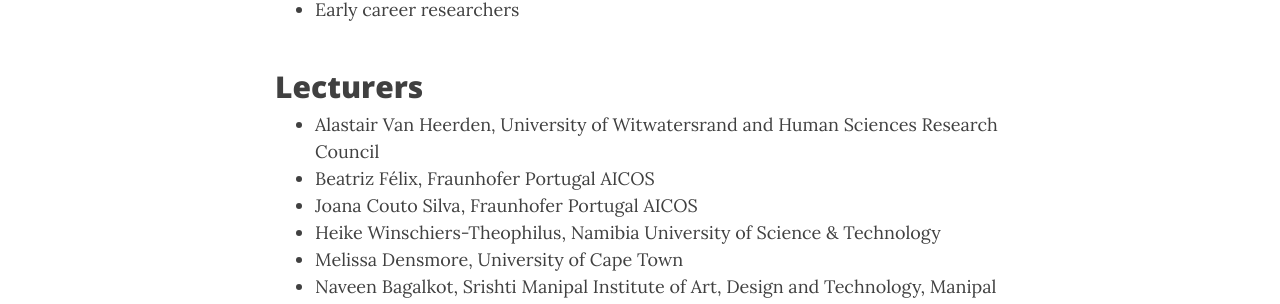
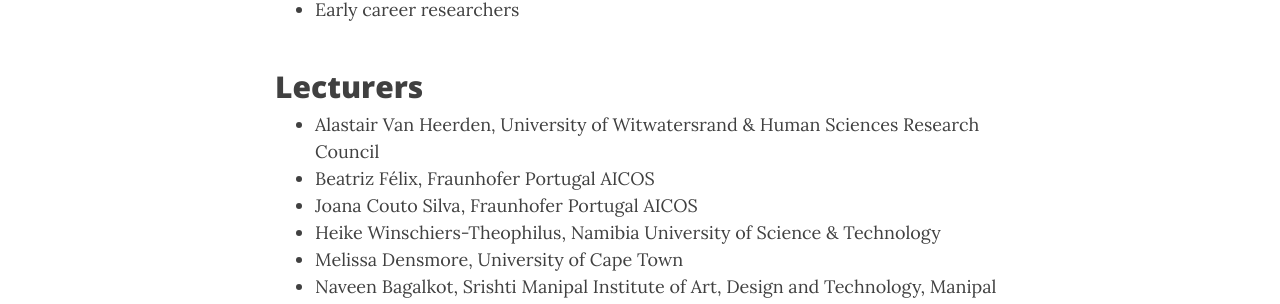
Before and after one commit to fraunhoferportugal/parentcoach-website, a Jekyll site: the page built from african-co-design-academy.md, in a window 1280 px wide and 900 px high, scrolled down 1370 px. Shown: the part 147-451 px from the top of the window. Built offline with Jekyll 4.4.1, drawn with Linux system fonts in a browser that asks for light colours; nearby versions of some CDN libraries; comment, search, counter and statistics services are not loaded.

Commit message:
Update african-co-design-academy.md

```diff
--- a/african-co-design-academy.md
+++ b/african-co-design-academy.md
@@ -29,7 +29,7 @@ During the second day, participants will continue working in small groups in the
 
 ## Lecturers
 
-- Alastair Van Heerden, University of Witwatersrand and Human Sciences Research Council
+- Alastair Van Heerden, University of Witwatersrand & Human Sciences Research Council
 - Beatriz Félix, Fraunhofer Portugal AICOS
 - Joana Couto Silva, Fraunhofer Portugal AICOS
 - Heike Winschiers-Theophilus, Namibia University of Science & Technology
```
